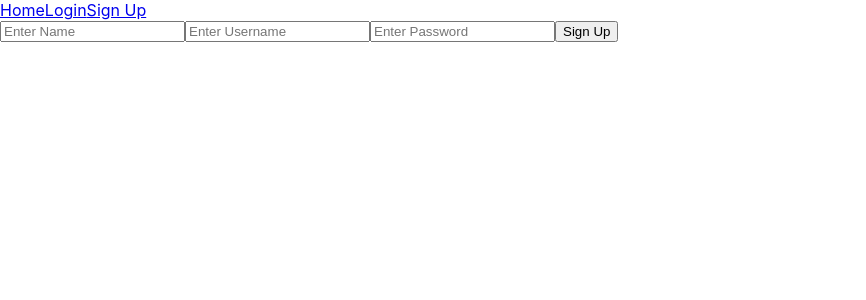
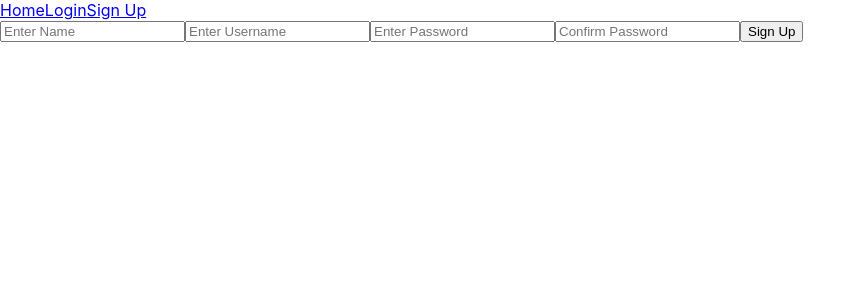
Before and after one commit to Hass3/Job-Tracker, a React (Create React App) app in the folder client/: page /signup in a window 1280 px wide. Shown: the top 300 px of the page, without its empty margins (0-866 px from the left). Built offline with nearby package versions, Linux system fonts and the light colour scheme; no server answers.

Commit message:
Sign Up Feature complete

```diff
--- a/client/src/components/Home.js
+++ b/client/src/components/Home.js
@@ -12,10 +12,12 @@ function Home(){
     return(
        <>
          <NavBar />
+         {
+        !user ? (
+          <>
          <h1>Hello And Welcome to Apply wise an organizer To keep track of all your Job Applications </h1>
-         {
-          !user ? (
-            <>
+
+
             <h2>please Login or sign up</h2>
             </>
           )
--- a/client/src/components/SignUp.js
+++ b/client/src/components/SignUp.js
@@ -1,18 +1,87 @@
-import { useState, useEffect, useContext } from "react";
-import { useFormik } from 'formik';
+import { useContext } from "react";
 import NavBar from "./NavBar";
 import { UserContext } from "../UserContext";
+import { useFormik } from "formik";
+import * as yup from 'yup'
+import { useNavigate } from "react-router-dom";
+
 function SignUp(){
     const {user, setUser} = useContext(UserContext)
+
+    const fromSchema = yup.object().shape({
+        name: yup.string().required('Name is Required!'),
+        username: yup.string().required('Username is Required!'),
+        password: yup.string().required("Password Is Required!"),
+        confirmationPassword: yup.string().oneOf([yup.ref('password')], 'Passwords must match'),
+    })
+
+    const navagate = useNavigate()
+
+    const formik = useFormik({
+        initialValues:{
+            name : '',
+            username:'',
+            password: '',
+            confirmationPassword:''
+        },
+        validationSchema: fromSchema,
+        onSubmit:(values)=>{
+            const formJson = {
+                'name':values.name,
+                'username': values.username,
+                'password': values.password
+            }
+            fetch('/signup',{
+                method:"POST",
+                headers:{
+                    "Content-Type": "application/json"
+                },
+                body: JSON.stringify(formJson)
+            })
+            .then(r =>{
+                if (r.ok){
+                    r.json().then(user => {
+                        setUser(user)
+                        navagate('/companies')
+                })}
+            })
+        }
+    })
+
+
     return(
         <>
         <NavBar/>
-        <form>
-            <input placeholder="Enter Name"/>
-            <input placeholder="Enter Username"/>
-            <input placeholder="Enter Password"/>
-            <button>Sign Up</button>
+        <form onSubmit={formik.handleSubmit}>
+            <input
+            name="name"
+            value={formik.values.name}
+            onChange={formik.handleChange}
+            placeholder="Enter Name"/>
+
+            <input
+            name="username"
+            value={formik.values.username}
+            onChange={formik.handleChange}
+            placeholder="Enter Username"
+            />
+            <input
+            name="password"
+            value={formik.values.password}
+            onChange={formik.handleChange}
+            placeholder="Enter Password"/>
+             <input
+            name="confirmationPassword"
+            value={formik.values.confirmationPassword}
+            onChange={formik.handleChange}
+            placeholder="Confirm Password"/>
+            <button type="submit">Sign Up</button>
+            <p>{formik.errors.name}</p>
+            <p>{formik.errors.username}</p>
+            <p>{formik.errors.password}</p>
+            <p>{formik.errors.confirmationPassword}</p>
         </form>
+
         </>
     )
 }
```
Also changed, not shown: 1 other file (tests, documents, lock files or other folders).
